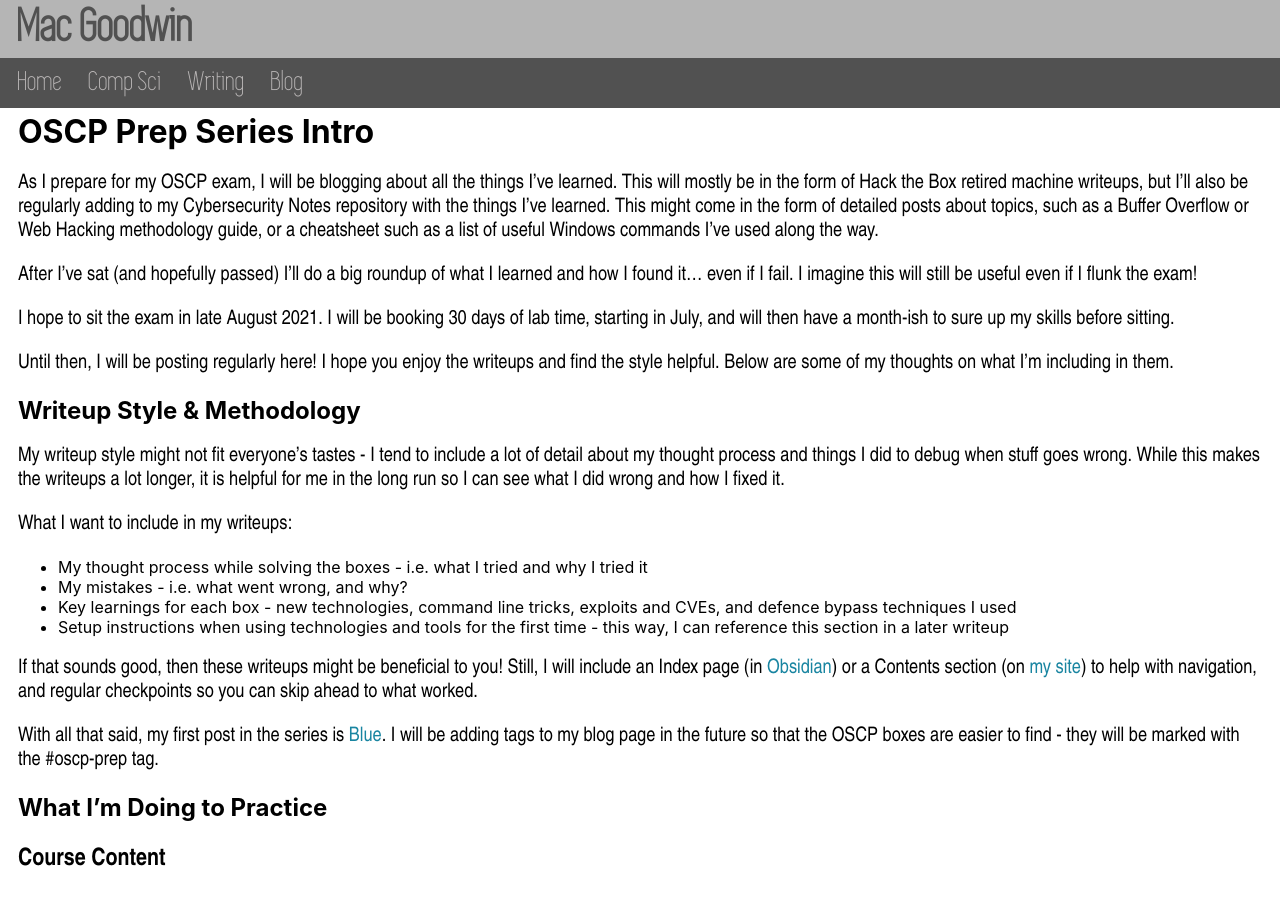
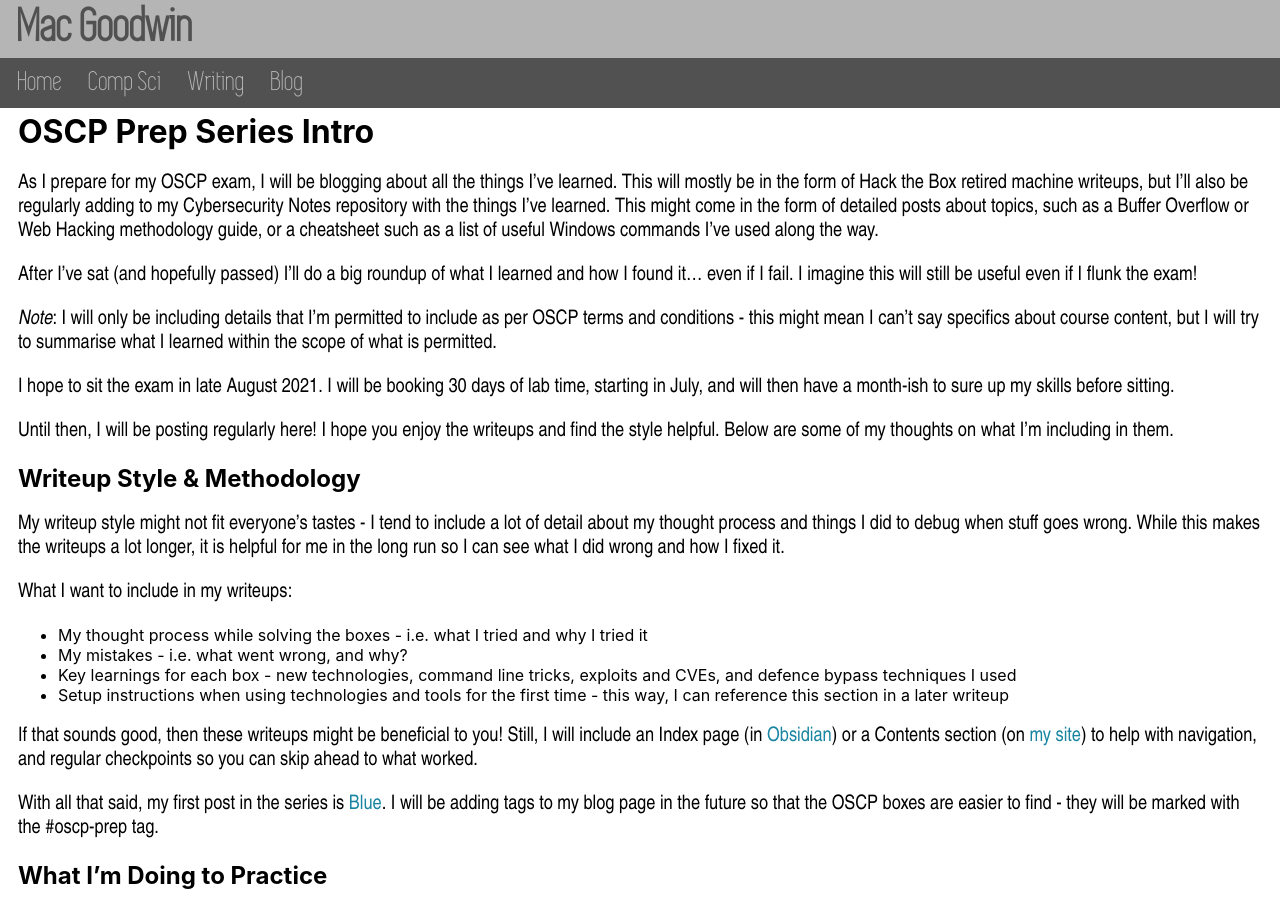
Before and after one commit to Twigonometry/mac-goodwin.com, a Jekyll site: the page built from mac-goodwin/blog/Cyber/_posts/2021-06-20-oscp-intro.md, in a window 1280 px wide and 900 px high. Built offline with Jekyll 4.4.1, drawn with Linux system fonts in a browser that asks for light colours; some web fonts are replaced.

Commit message:
Clarification about OSCP rules

```diff
--- a/mac-goodwin/blog/Cyber/_posts/2021-06-20-oscp-intro.md
+++ b/mac-goodwin/blog/Cyber/_posts/2021-06-20-oscp-intro.md
@@ -12,6 +12,8 @@ custom_css: ['blogs']
 As I prepare for my OSCP exam, I will be blogging about all the things I've learned. This will mostly be in the form of Hack the Box retired machine writeups, but I'll also be regularly adding to my Cybersecurity Notes repository with the things I've learned. This might come in the form of detailed posts about topics, such as a Buffer Overflow or Web Hacking methodology guide, or a cheatsheet such as a list of useful Windows commands I've used along the way.
 
 After I've sat (and hopefully passed) I'll do a big roundup of what I learned and how I found it... even if I fail. I imagine this will still be useful even if I flunk the exam!
+
+*Note*: I will only be including details that I'm permitted to include as per OSCP terms and conditions - this might mean I can't say specifics about course content, but I will try to summarise what I learned within the scope of what is permitted.
 
 I hope to sit the exam in late August 2021. I will be booking 30 days of lab time, starting in July, and will then have a month-ish to sure up my skills before sitting.
 
```
